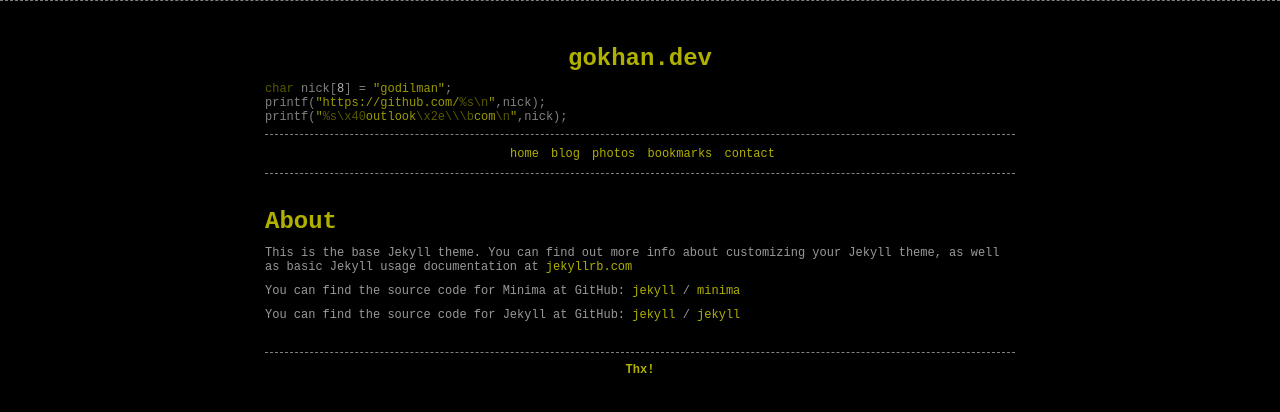
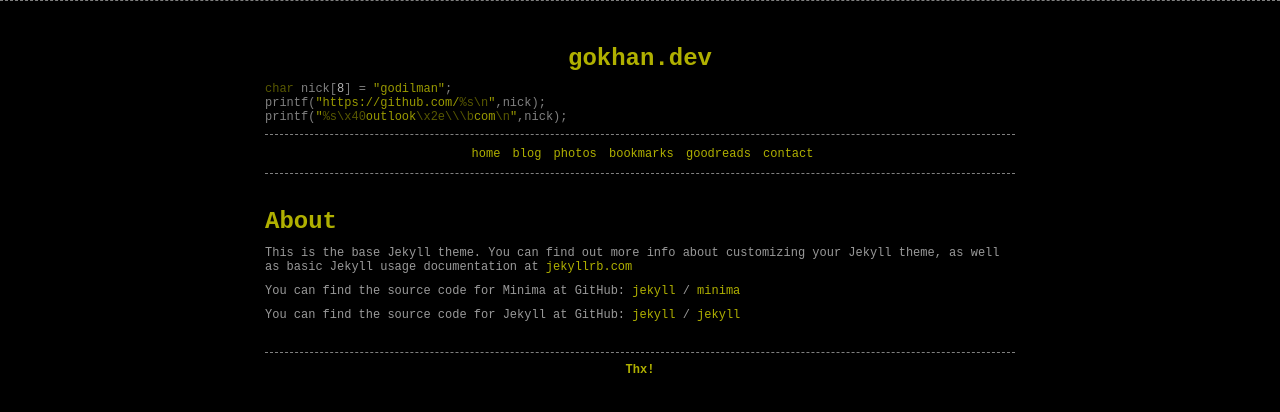
Before and after one commit to godilman/godilman.github.io, a Jekyll site: the page built from about.markdown, in a window 1280 px wide. Shown: the top 412 px of the page. Built offline with Jekyll 4.4.1, drawn with Linux system fonts in a browser that asks for light colours.

Commit message:
goodreads link

```diff
--- a/_includes/menu.html
+++ b/_includes/menu.html
@@ -6,6 +6,7 @@
           <li><a href="{{ site.baseurl }}blog">blog</a></li>
           <li><a href="https://www.unsplash.com/@godilman" target="_blank">photos</a></li>
           <li><a href="{{ site.baseurl }}bookmarks">bookmarks</a></li>
+          <li><a href="https://www.goodreads.com/godilman" target="_blank">goodreads</a></li>
           <!--<li><a href="{{ site.baseurl }}contact">contact</a></li>-->
           <li><a href="https://formkeep.com/p/3af10e85c7b28ad09206784fbdd37ef0" target="_blank">contact</a></li>
       </ul>
```
